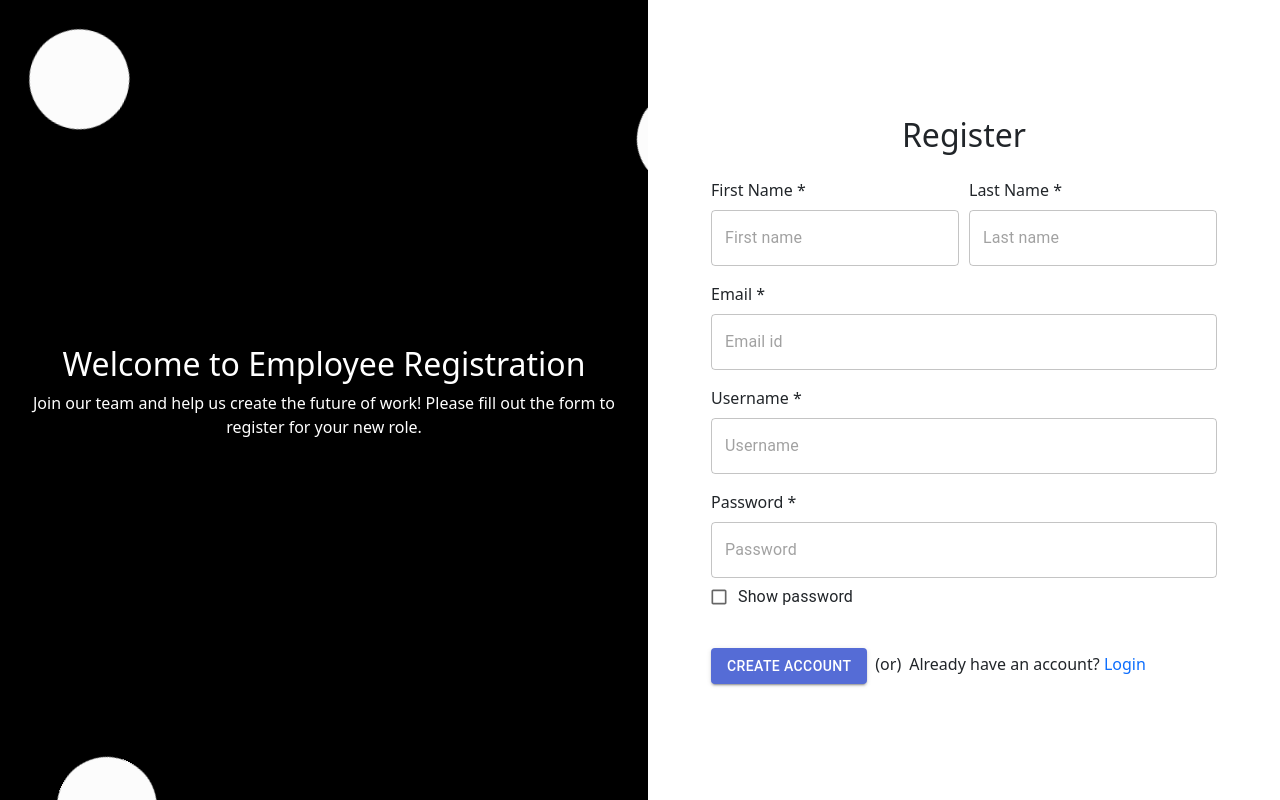
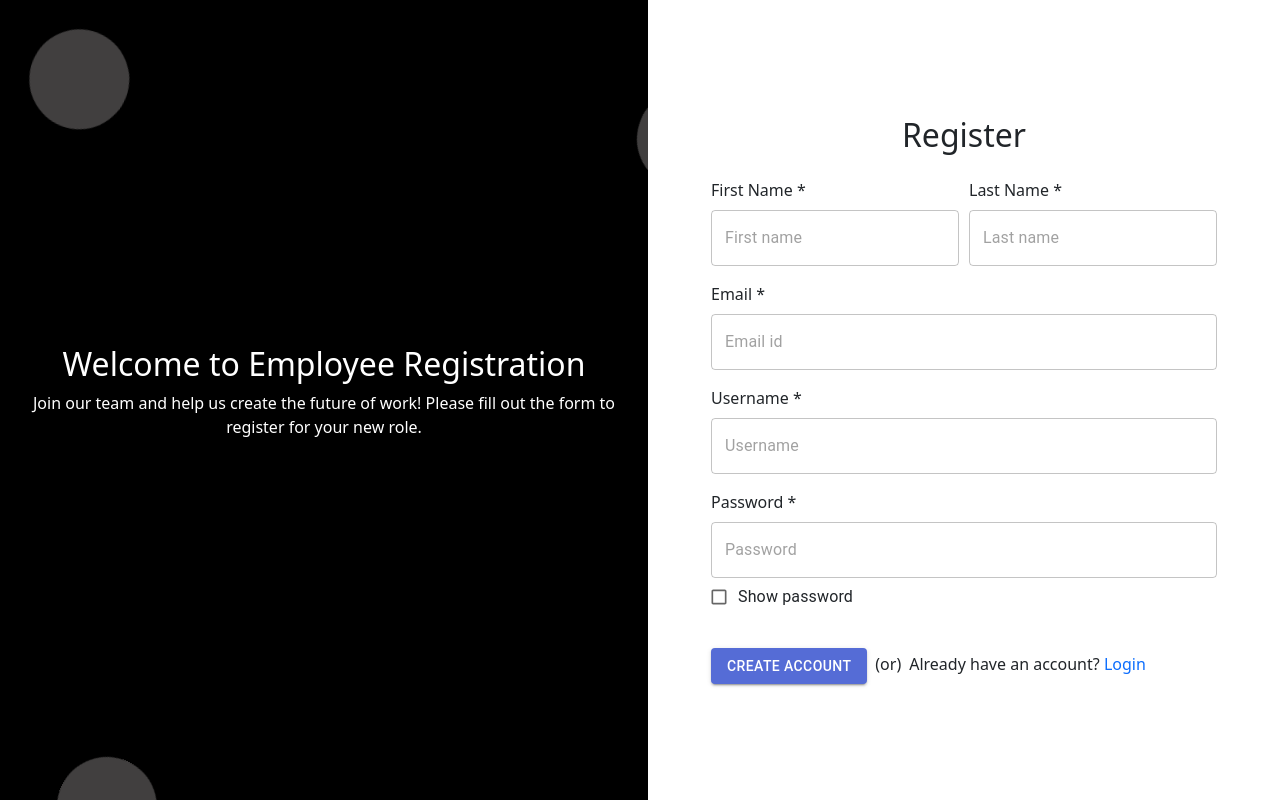
Before and after one commit to ashok-virat/Employee-registration-, a React (Create React App) app: page / in a window 1280 px wide. Built offline with nearby package versions, Linux system fonts and the light colour scheme.

Commit message:
bg changes

```diff
--- a/src/Components/AdminSignup/admin.css
+++ b/src/Components/AdminSignup/admin.css
@@ -38,7 +38,7 @@
     position: absolute;
     width: 100px;
     height: 100px;
-    background: #fcfcfc;
+    background:#413f3f;
     border-radius: 50%;
     animation: moveShape 8s infinite alternate ease-in-out;
 }
```
